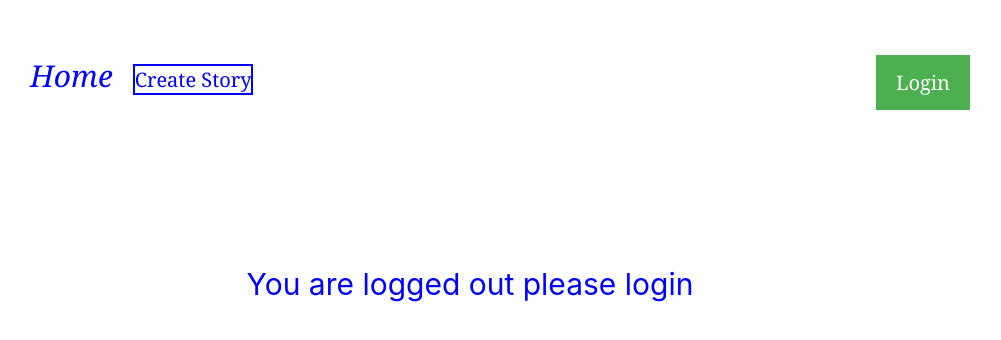
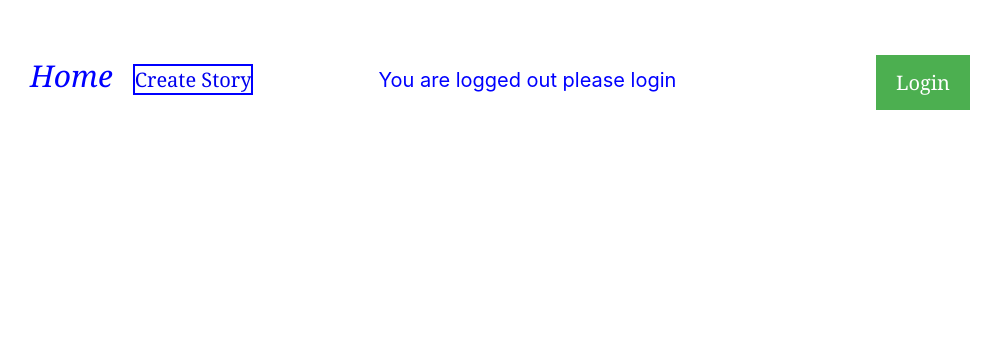
Before and after one commit to SRILAKSHMI576/Pepper_Cloud_Assignment, a React (Create React App) app: page / in a window 1280 px wide. Shown: the top 340 px of the page, without its empty margins (185-1186 px from the left). Built offline with nearby package versions, Linux system fonts and the light colour scheme.

Commit message:
Add styles for log in

```diff
--- a/src/App.js
+++ b/src/App.js
@@ -20,9 +20,9 @@ function App() {
           <Link to="/story-create" className="create">
             Create Story
           </Link>
-          <center>
-            <p className="logged-out">You are logged out please login</p>
-          </center>
+          <Link to="login-signup" className="logged-out">
+            You are logged out please login
+          </Link>
         </div>
 
         <Route path="/login-signup" component={LoginSignup} />
--- a/src/style.css
+++ b/src/style.css
@@ -31,7 +31,9 @@
   opacity: 0.8;
 }
 .logged-out {
-  margin-top: 170px;
-  font-size: 30px;
+  margin-top: 470px;
+  font-size: 20px;
   color: blue;
+  text-decoration: none;
+  margin-left: 125px;
 }
```
